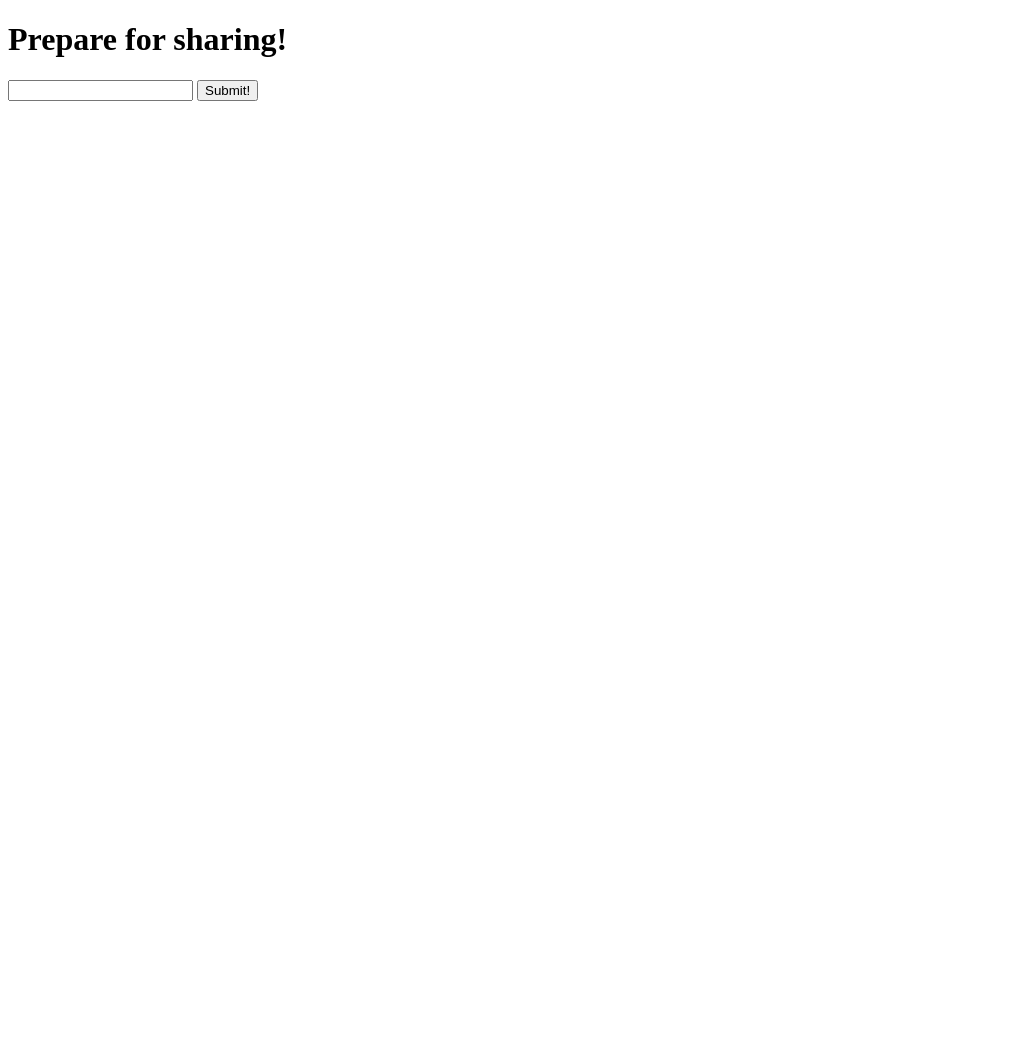
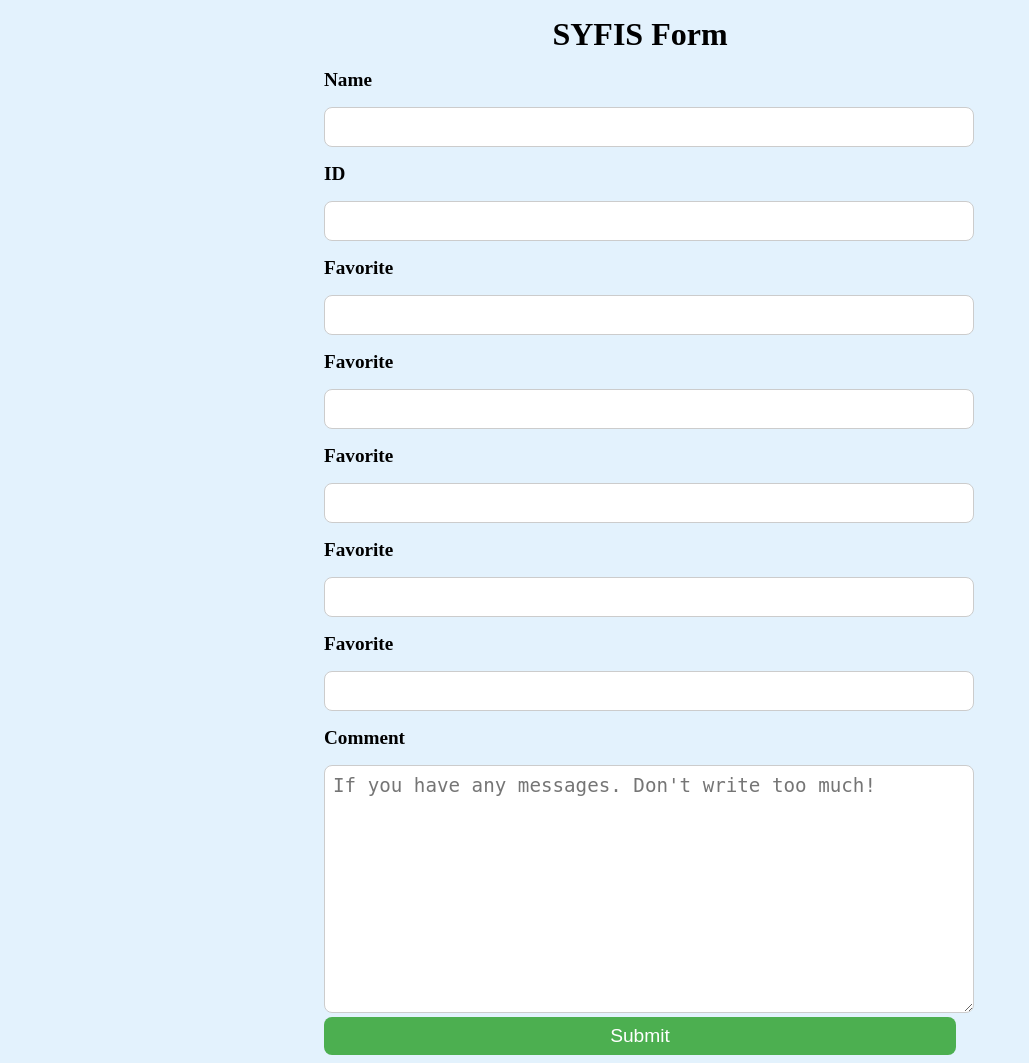
Before and after one commit to Yu-kaida/SYFIs, a Flask app: page /form in a window 1280 px wide. Shown: the whole page, without its empty margins (0-1029 px from the left). Before the commit the page ends 101 px from the top, so only its background shows below. Run offline with Flask 2, Linux system fonts and the light colour scheme.

Commit message:
Form part

```diff
--- a/scr/templates/syfis/form.html
+++ b/scr/templates/syfis/form.html
@@ -1,3 +1,6 @@
+<!--
+using Flask to create a simple form
+-->
 <!DOCTYPE html>
 <html lang="ja">
 <head>
@@ -7,11 +10,70 @@
     <title>SYFIS Form</title>
 </head>
 <body>
-    <h1>Prepare for sharing!</h1>
-    <form action="/sampleform-post" method="POST">
-        <input name="fav"></input>
-        <button type="submit">Submit!</button>
-    </form>
+<!--
+using css and bootstrap to style the form
+-->
+    <style>
+        body {
+            background-color: #e3f2fd;
+        }
+        h1 {
+            text-align: center;
+            font-size: 2rem;
+            font-weight: 700;
+            margin: 1rem 0;
+        }
+        form {
+            width: 50%;
+            margin: 0 auto;
+        }
+        label {
+            display: block;
+            font-size: 1.2rem;
+            font-weight: 700;
+            margin: 1rem 0;
+        }
+        input, textarea {
+            width: 100%;
+            padding: 0.5rem;
+            font-size: 1.2rem;
+            border: 1px solid #ccc;
+            border-radius: 0.5rem;
+        }
+        input[type="submit"] {
+            background-color: #4caf50;
+            color: #fff;
+            border: none;
+            cursor: pointer;
+        }
+        input[type="submit"]:hover {
+            background-color: #43a047;
+        }
+    </style>
+    <!--
+    the number of forms are limited to 5
+    name is required
+    ID is required
+    --->
+    <h1>SYFIS Form</h1>
+    <form action="/form" method="POST">
+        <label for="name">Name</label>
+        <input type="text" name="name" id="name" required>
+        <label for="id">ID</label>
+        <input type="text" name="id" id="id" required>
+        <label for="favorite1">Favorite</label>
+        <input type="text" name="favorite1" id="favorite1" required>
+        <label for="favorite2">Favorite</label>
+        <input type="text" name="favorite2" id="favorite2" >
+        <label for="favorite3">Favorite</label>
+        <input type="text" name="favorite3" id="favorite3" >
+        <label for="favorite4">Favorite</label>
+        <input type="text" name="favorite4" id="favorite4" >
+        <label for="favorite5">Favorite</label>
+        <input type="text" name="favorite5" id="favorite5" >
+        <label for="comment">Comment</label>
+        <textarea name="comment" id="comment" cols="30" rows="10" placeholder="If you have any messages. Don't write too much!"></textarea>
+        <input type="submit" value="Submit">
 </body>
 </html>
 </html>
```
